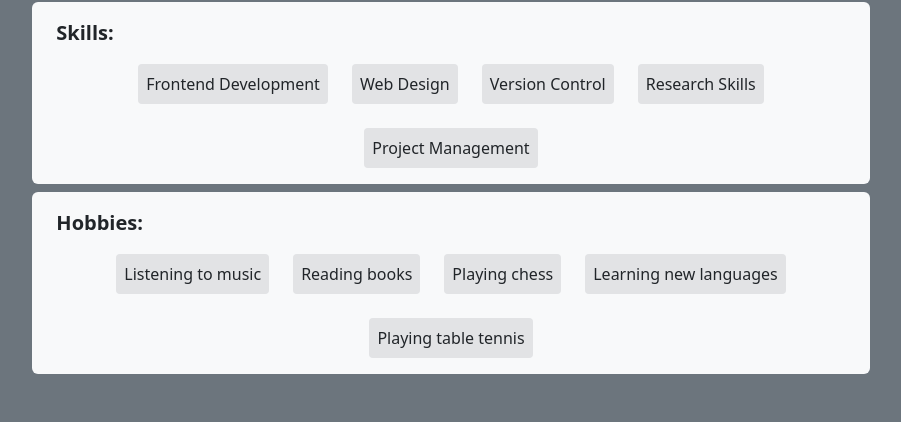
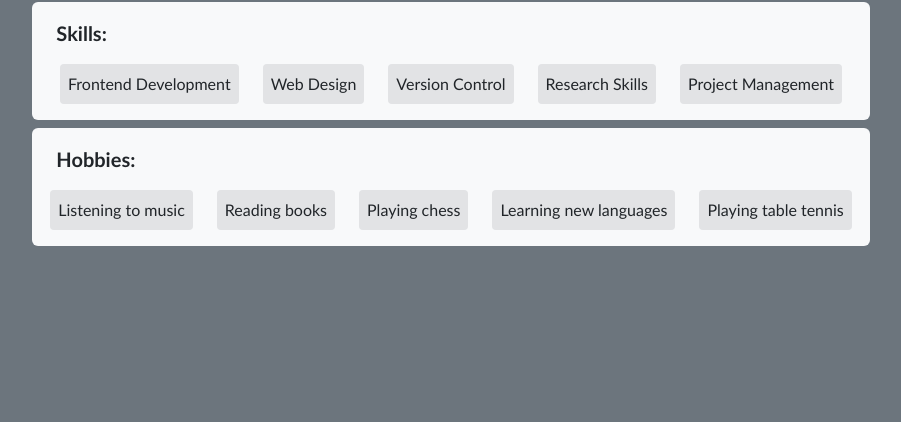
Before and after one commit to samuelodumu/themsainsamuel, a plain HTML site: page index.html in a window 1280 px wide. Shown: the part 475-897 px from the top of the page, without its empty margins (189-1090 px from the left). After the commit the page ends 800 px from the top, so only its background shows below. Drawn offline with nearby package versions, Linux system fonts and the light colour scheme.

Commit message:
set font family in body element

```diff
--- a/style.css
+++ b/style.css
@@ -1,10 +1,9 @@
 :root {
-        --bs-body-font-family: 'Trebuchet MS', 'Lucida Sans Unicode', 'Lucida Grande', 'Lucida Sans', Arial, sans-serif;
         --accent-color: #855e49;
     }
 
 body {
-        font-family: var(--bs-body-font-family);
+        font-family: 'Trebuchet MS', 'Lucida Sans Unicode', 'Lucida Grande', 'Lucida Sans', Arial, sans-serif !important;
     }
 
  /* Button hover animation */
```
